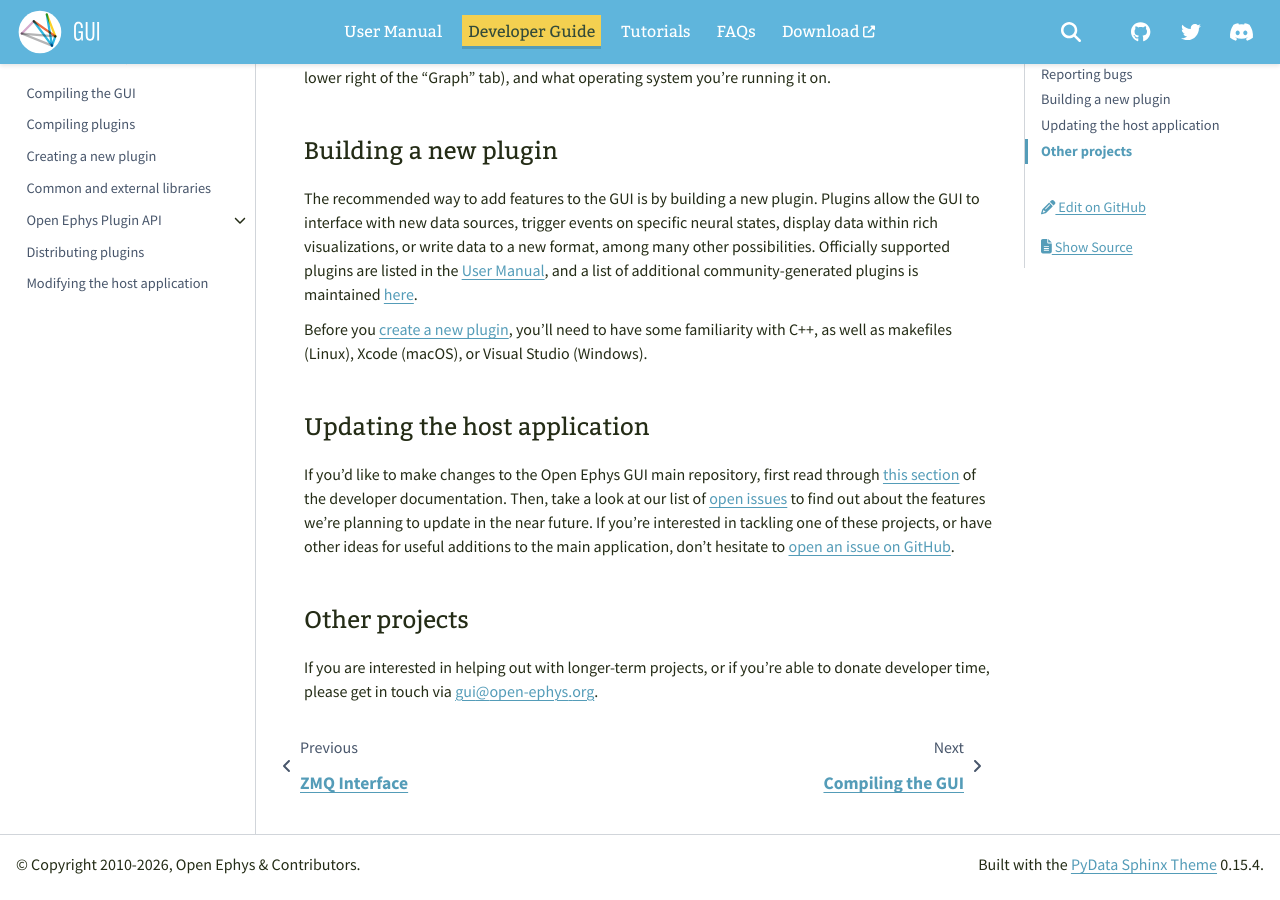
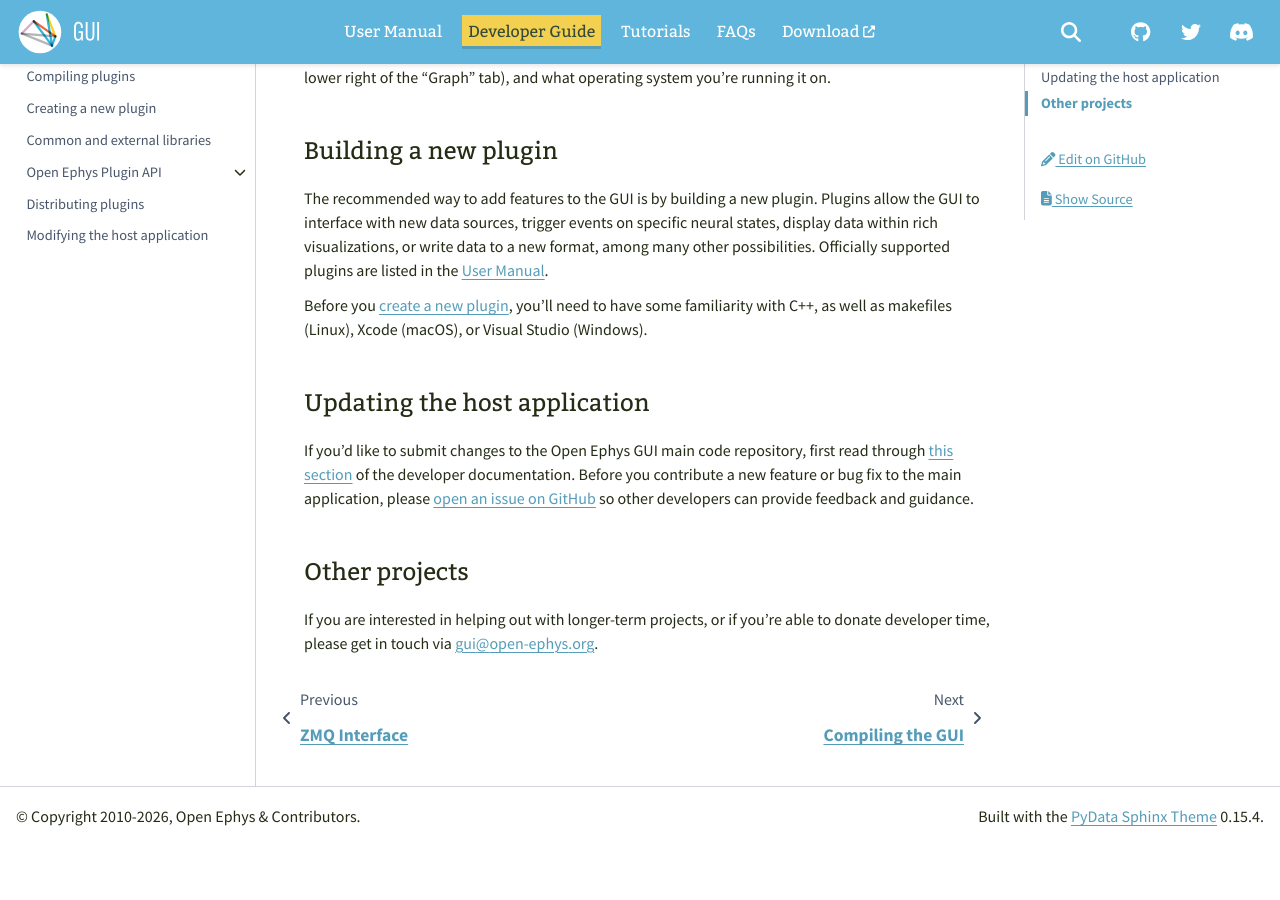
Before and after one commit to open-ephys/gui-docs, a Sphinx documentation site: the page built from source/Developer-Guide/index.rst, in a window 1280 px wide and 900 px high, scrolled down 446 px. Built offline with Sphinx 7.4.7 and the PyData theme 0.15.4, drawn with Linux system fonts in a browser that asks for light colours; after the commit the page ends 1310 px from its top, so only the background shows below that.

Commit message:
Update Developer Guide overview

```diff
--- a/source/Developer-Guide/index.rst
+++ b/source/Developer-Guide/index.rst
@@ -17,14 +17,14 @@
 Building a new plugin
 ----------------------
 
-The recommended way to add features to the GUI is by building a new plugin. Plugins allow the GUI to interface with new data sources, trigger events on specific neural states, display data within rich visualizations, or write data to a new format, among many other possibilities. Officially supported plugins are listed in the :ref:`User Manual<plugins>`, and a list of additional community-generated plugins is maintained `here <https://open-ephys.atlassian.net/wiki/spaces/OEW/pages/47841283/Third-party+plugin+repositories>`__.
+The recommended way to add features to the GUI is by building a new plugin. Plugins allow the GUI to interface with new data sources, trigger events on specific neural states, display data within rich visualizations, or write data to a new format, among many other possibilities. Officially supported plugins are listed in the :ref:`User Manual<plugins>`.
 
 Before you :ref:`create a new plugin<creatinganewplugin>`, you'll need to have some familiarity with C++, as well as makefiles (Linux), Xcode (macOS), or Visual Studio (Windows).
 
 Updating the host application
 ------------------------------
 
-If you'd like to make changes to the Open Ephys GUI main repository, first read through :ref:`this section<modifyingthehostapplication>` of the developer documentation. Then, take a look at our list of `open issues <https://github.com/open-ephys/plugin-GUI/issues>`__ to find out about the features we're planning to update in the near future. If you're interested in tackling one of these projects, or have other ideas for useful additions to the main application, don't hesitate to `open an issue on GitHub <https://github.com/open-ephys/plugin-GUI/issues>`__.
+If you'd like to submit changes to the Open Ephys GUI main code repository, first read through :ref:`this section<modifyingthehostapplication>` of the developer documentation. Before you contribute a new feature or bug fix to the main application, please `open an issue on GitHub <https://github.com/open-ephys/plugin-GUI/issues>`__ so other developers can provide feedback and guidance.
 
 Other projects
 ---------------
```
